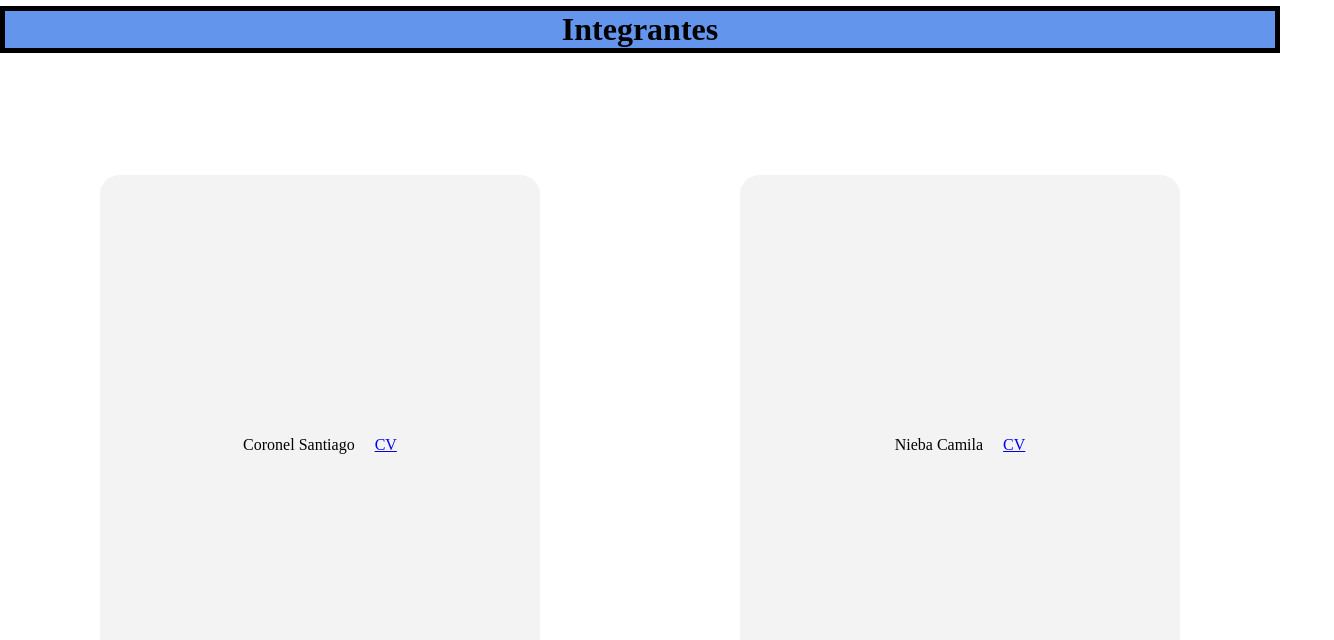
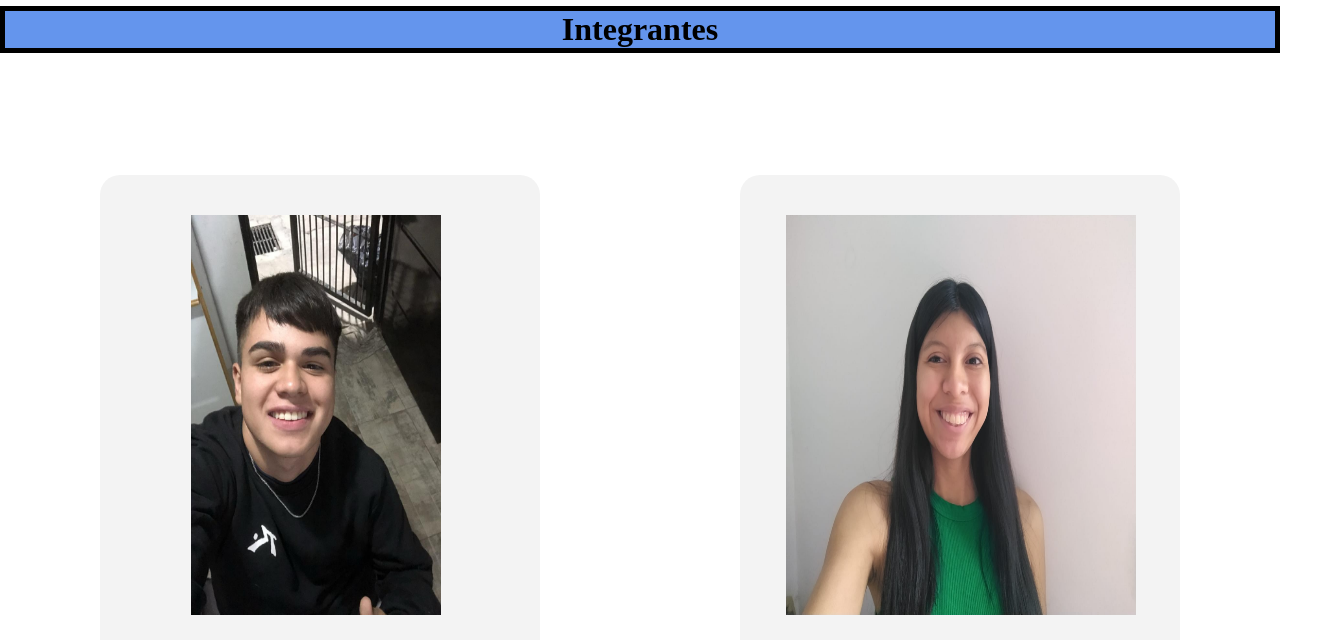
Before and after one commit to Cnieba/grup, a plain HTML site: page integrantes.html in a window 1280 px wide. Shown: the part 139-779 px from the top of the page, 1334 px wide, since content can reach past the window. Drawn offline with Linux system fonts and the light colour scheme.

Commit message:
Add files via upload

```diff
--- a/integrantes.html
+++ b/integrantes.html
@@ -38,19 +38,37 @@
 </nav>
 <h1 style="text-align: center;border:solid 5px black;background-color: cornflowerblue;">Integrantes</h1>
 
-<section style="background-color: #F3F3F3; height: 520px; width: 800px; margin: 35px 0px; border-radius: 20px; padding: 40px 80px;padding: 10px 0px; width: 440px; display: flex; flex-direction:column; justify-content:center; align-items:center; float: left; margin:100px ;" >
-    <div style="grid-row: 1; grid-column: 1/2; display: flex; flex-direction: row; gap: 20px; align-items: center; " >
-<p>Coronel Santiago</p> <a href="https://sannti2.github.io/cv/ " target="_blank">CV</a>
+<section style="background-color: #F3F3F3; height: 520px; width: 800px; margin: 35px 0px; border-radius: 20px; padding: 40px 80px;padding: 10px 0px; width: 440px; display: flex; flex-direction:column; justify-content:center; align-items:center; float: left; margin:100px ; " >
+    <div class="santifoto"
+     style="grid-row: 1; grid-column: 1/2; display: flex; flex-direction: row; gap: 20px; align-items: flex-end; height: 500px;" >
+     <img src="santifoto.cv.jpg" alt="foto" style="
+
+    width: 250px;
+    height: 400px;
+    padding: 50px;
+    margin: 30px;
+    margin-left: 150px ;
+    margin-right: 40px;">
+     <p>Coronel Santiago</p> <a href="https://sannti2.github.io/cv/ " target="_blank">CV</a>
+
+    </div>
+</section>
+</div>
+
+<div >
+    <section style="background-color: #F3F3F3; height: 520px; width: 800px; margin: 35px 0px; border-radius: 20px; padding: 40px 80px;padding: 10px 0px; width: 440px; display: flex; flex-direction:column; justify-content:center; align-items:center; float: left; margin: 100px; " >
+    <div class="cami"
+    style="grid-row: 1; grid-column: 1/2; display: flex; flex-direction: row; gap: 20px; align-items: end; height: 500px; text-align: center; justify-content: space-evenly;">
+    <img src="camifoto.cv.jpg" alt="Foto" style="
+    width: 350px;
+    height: 400px;
+    padding: 50px;
+    margin: 30px;
+    margin-left: 150px ;
+    margin-right: 40px;">
+   <p>Nieba Camila</p><a href="   " target="_blank">CV</a>
 </div>
 </section>
-
-<section style="background-color: #F3F3F3; height: 520px; width: 800px; margin: 35px 0px; border-radius: 20px; padding: 40px 80px;padding: 10px 0px; width: 440px; display: flex; flex-direction:column; justify-content:center; align-items:center; float: left; margin: 100px;" >
-    <div style="grid-row: 1; grid-column: 1/2; display: flex; flex-direction: row; gap: 20px; align-items: center;">
-    <p>Nieba Camila</p>
-    <a href="   " target="_blank">CV</a>
-</div>
-</section>
-
 
 
 
```
Also changed, not shown: camifoto.cv.jpg (added), estilos.css (line endings or trailing spaces), santifoto.cv.jpg (added).
